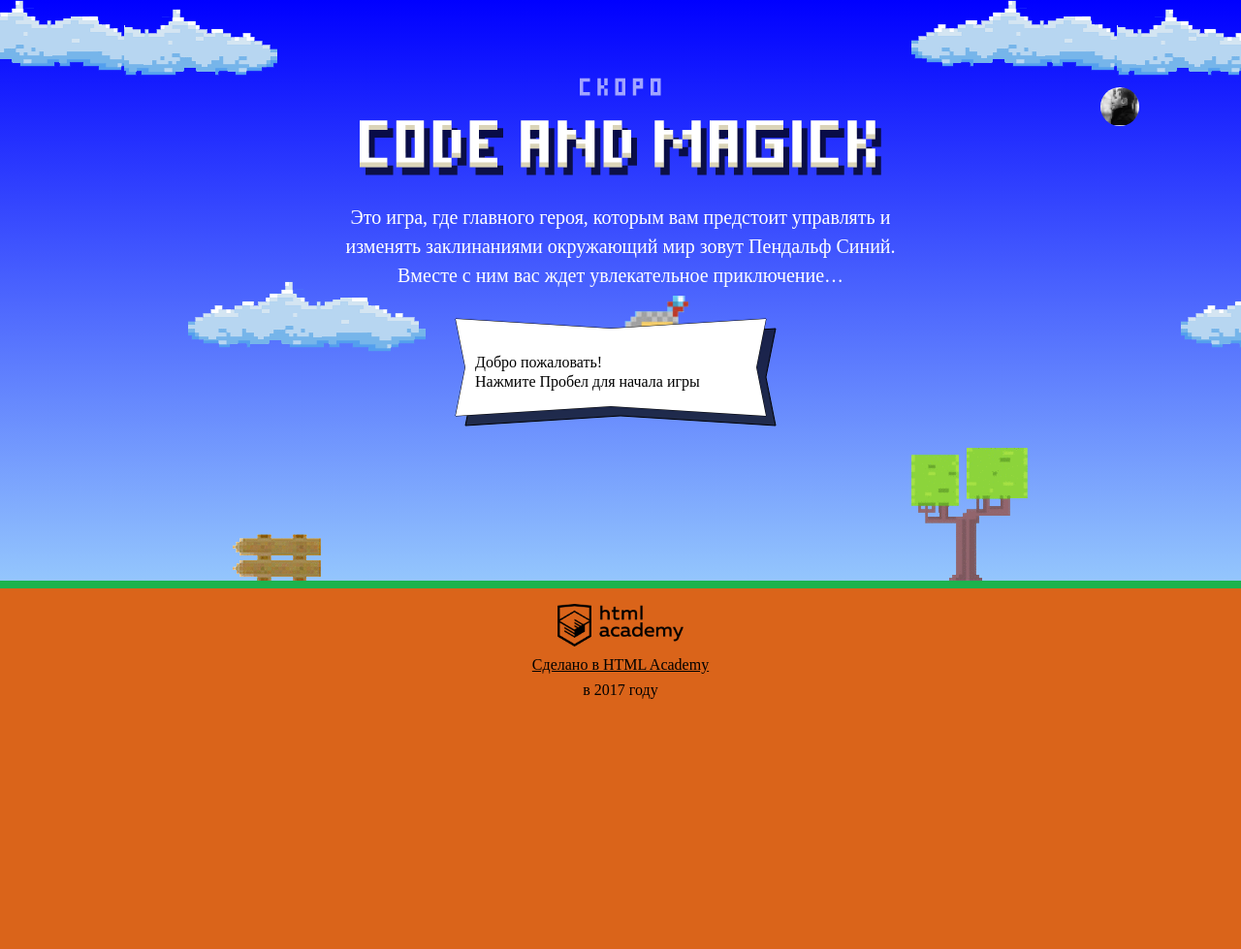
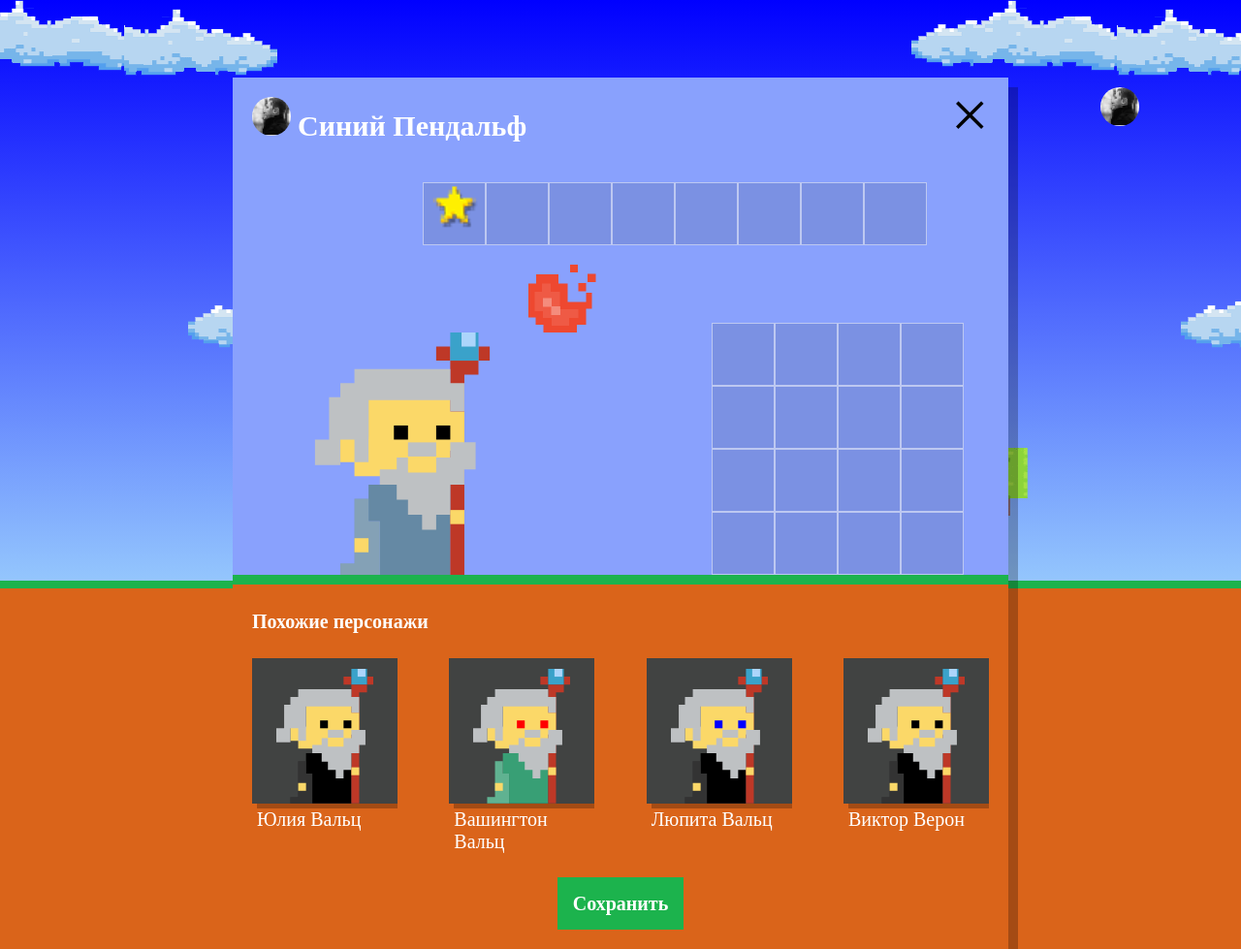
Before and after one commit to astatra/967155-code-and-magick-17, a website: page index.html in a window 1280 px wide. Shown: the whole page at 97% size. Before the commit the page ends 800 px from the top, so only its background shows below. Drawn offline with Linux system fonts and the light colour scheme; a web font is replaced by a local one.

Commit message:
Render players

```diff
--- a/index.html
+++ b/index.html
@@ -206,6 +206,7 @@
     };
 
   </script>
+  <script src="js/setup.js"></script>
   <script src="js/stat.js"></script>
   <script src="js/game.js"></script>
 
--- /dev/null
+++ b/js/setup.js
@@ -0,0 +1,99 @@
+'use strict';
+
+var setupElement = document.querySelector('.setup');
+setupElement.classList.remove('hidden');
+
+var FIRST_NAME = ['Иван', 'Хуан Себастьян', 'Мария', 'Кристоф', 'Виктор', 'Юлия', 'Люпита', 'Вашингтон'];
+var SECOND_NAME = ['да Марья', 'Верон', 'Мирабелла', 'Вальц', 'Онопко', 'Топольницкая', 'Нионго', 'Ирвинг'];
+var COAT_COLOR = ['rgb(101, 137, 164)', 'rgb(241, 43, 107)', 'rgb(146, 100, 161)', 'rgb(56, 159, 117)', 'rgb(215, 210, 55)', 'rgb(0, 0, 0)'];
+var EYES_COLOR = ['black', 'red', 'blue', 'yellow', 'green'];
+
+/**
+ * @param {number} min
+ * @param {number} max
+ * @return {number}
+ */
+function getRandom(min, max) {
+  return Math.floor(Math.random() * (max - min + 1)) + min;
+}
+
+/**
+ * @param {string[]} input
+ * @return {string}
+ */
+function getRandomItem(input) {
+  var randomIndex = getRandom(0, input.length - 1);
+
+  return input[randomIndex];
+}
+
+/**
+ * @param {number} number
+ * @return {Wizard[]}
+ */
+function makeWizard(number) {
+  var finalArray = [];
+
+  for (var i = 0; i < number; i++) {
+    var wizard = {
+      name: getRandomItem(FIRST_NAME) + ' ' + getRandomItem(SECOND_NAME),
+      coatColor: getRandomItem(COAT_COLOR),
+      eyesColor: getRandomItem(EYES_COLOR)
+    };
+
+    finalArray.push(wizard);
+  }
+
+  return finalArray;
+}
+
+/**
+ *
+ * @param {Element} element
+ * @param {Wizard} data
+ * @return {Element}
+ */
+function fillPlaceholder(element, data) {
+  var wrap = element.cloneNode(true);
+
+  var name = wrap.querySelector('.setup-similar-label');
+  name.textContent = data.name;
+
+  var coat = wrap.querySelector('.wizard-coat');
+  coat.style.fill = data.coatColor;
+
+  var eyes = wrap.querySelector('.wizard-eyes');
+  eyes.style.fill = data.eyesColor;
+
+  return wrap;
+}
+
+/**
+ * @param {Wizard[]} objects
+ */
+function createElement(objects) {
+  var template = document.querySelector('#similar-wizard-template');
+  var rootElement = template.content.querySelector('.setup-similar-item');
+  var container = document.querySelector('.setup-similar-list');
+  var fragment = document.createDocumentFragment();
+
+  objects.forEach(function (item) {
+    var element = fillPlaceholder(rootElement, item);
+
+    fragment.appendChild(element);
+  });
+
+  container.appendChild(fragment);
+}
+
+createElement(makeWizard(4));
+
+var setupSimElement = document.querySelector('.setup-similar');
+setupSimElement.classList.remove('hidden');
+
+/**
+ * @typedef {Object} Wizard
+ * @prop {string} name
+ * @prop {string} eyesColor
+ * @prop {string} coatColor
+ */
```
